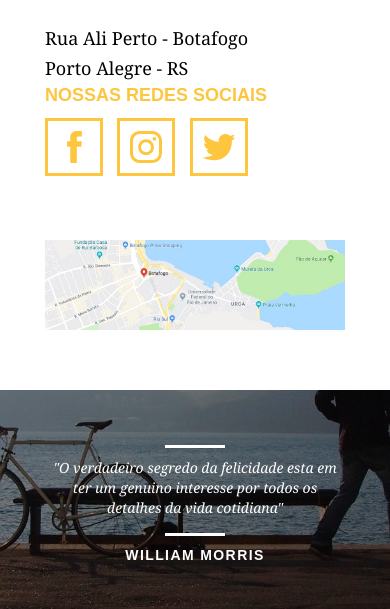
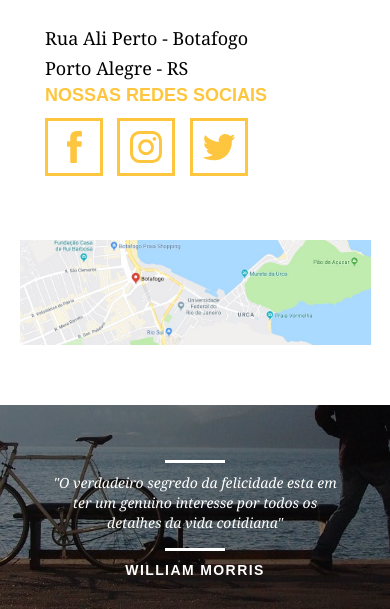
Before and after one commit to Lucas-Matta/ProjetosOrigamid, a PHP site: page /contato.html in a window 390 px wide. Shown: the part 1014-1623 px from the top of the page. Run offline with PHP 8.4, Linux system fonts and the light colour scheme.

Commit message:
responsivo contato

```diff
--- a/Origamid/BikeCraft/style/responsivo.css
+++ b/Origamid/BikeCraft/style/responsivo.css
@@ -99,4 +99,7 @@
         padding-top: 14px;
     }
 
+    .contato-mapa{
+        width: 90%;
+    }
 }
```
